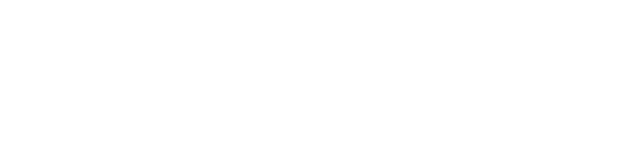
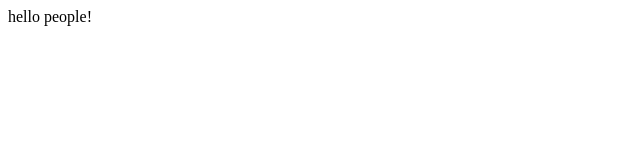
Before and after one commit to Niromika/simple-git-demo, a plain HTML site: page index.html in a window 1280 px wide. Shown: the whole page, without its empty margins (0-640 px from the left). Drawn offline with Linux system fonts and the light colour scheme.

Commit message:
body content changed

```diff
--- a/index.html
+++ b/index.html
@@ -7,6 +7,6 @@
     <title>Simple-Git-Demo</title>
 </head>
 <body>
-
+    hello people!
 </body>
 </html>
```
